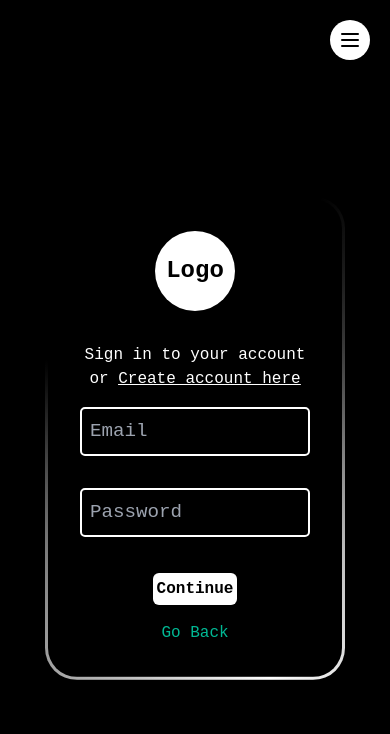
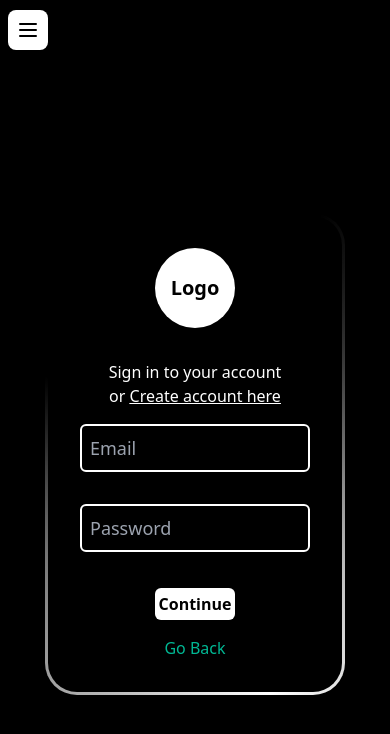
Before and after one commit to DuhanJishnu/LURN-beta, a React (Vite) app in the folder apps/frontend/: page /auth in a window 390 px wide. Shown: the top 734 px of the page. Built offline with nearby package versions, Linux system fonts and the light colour scheme; a web font is replaced by a local one.

Commit message:
modified objects and styles

```diff
--- a/apps/frontend/src/Components/MainContent.jsx
+++ b/apps/frontend/src/Components/MainContent.jsx
@@ -2,7 +2,7 @@ import "./NightSky.css";
 import LinkButton from "../Components/LinkButton.jsx";
 const MainContent = () => {
   return (
-    <section className="z-0 wrapper pt-20 sm:flex flex-auto">
+    <section className="z-0 wrapper pt-20 sm:flex flex-auto ">
      <div id="stars"></div>
       <div id="stars2"></div>
 
--- a/apps/frontend/src/Components/NightSky.css
+++ b/apps/frontend/src/Components/NightSky.css
@@ -1,5 +1,6 @@
 .wrapper {
     height: 100%;
+    width:fit-content;
     overflow: hidden;
     background: radial-gradient(ellipse at bottom, #1b2735 0%, #090a0f 100%);
 }
--- a/apps/frontend/src/Components/Portal.jsx
+++ b/apps/frontend/src/Components/Portal.jsx
@@ -2,15 +2,7 @@ import React, { useEffect } from "react";
 import styled from "styled-components";
 import { Link, useNavigate } from "react-router-dom";
 
-const Container = styled.div`
-    display: flex;
-    justify-content: center;
-    align-items: center;
-    height: 100vh;
-    background-color: black;
-    color: white;
-    font-family: "Courier New", Courier, monospace;
-`;
+
 const FormWrapper = styled.div`
   text-align: center;
   width: 30vmax; /* Default width: 30% of the larger viewport dimension */
@@ -54,60 +46,6 @@ z-index:0;
     width: 400px;
   }
 `;
-
-
-const Logo = styled.div`
-    background-color: white;
-    color: black;
-    border-radius: 50%;
-    width: 80px;
-    height: 80px;
-    margin: 0 auto 2rem auto;
-    display: flex;
-    justify-content: center;
-    align-items: center;
-    font-weight: bold;
-    font-size: 1.5rem;
-`;
-
-const Input = styled.input`
-    background-color: black;
-    color: white;
-    border: 2px solid white;
-    border-radius: 5px;
-    padding: 0.5rem;
-    width: 100%;
-    margin: 1rem 0;
-    font-size: 1.2rem;
-`;
-
-const ContinueButton = styled(Link)`
-    color: black;
-    padding: 1rem 2rem;
-    border: 2px solid black;
-    border-radius: 25px;
-    font-size: 1.2rem;
-    width: 100%;
-    margin-top: 1.5rem;
-    cursor: pointer;
-    font-weight: bold;
-
-    &:hover {
-        background-color: #019374;
-    }
-`;
-
-const GoBack = styled.a`
-    display: block;
-    margin-top: 1rem;
-    color: #00b894;
-    cursor: pointer;
-
-    &:hover {
-        text-decoration: underline;
-    }
-`;
-
 const ErrorMessage = styled.div`
     display: block;
     margin-top: 1rem;
@@ -151,33 +89,40 @@ const SignIn = ({setLogin}) => {
         }
     };
     return (
-        <Container>
+        <div className="flex justify-center items-center min-h-screen h-fit bg-black text-white font-mono">
 
-            <FormWrapper className="mt-[2rem]  px-[2rem] sm:px-[4rem] py-[1rem] pt-[2rem]">
-                <Logo>Logo</Logo>
+
+<FormWrapper className="mt-[4rem]  px-[2rem] sm:px-[4rem] py-[1rem] pt-[2rem]">
+<div className="bg-white text-black rounded-full w-20 h-20 mx-auto mb-8 flex items-center justify-center font-bold text-xl">
+  Logo
+</div>
+
     <h2>Sign in to your account</h2>
     <h3>or <u><Link onClick={()=>setLogin((e)=>!e)}>Create account here</Link></u></h3>
-                <Input
+    <input
   type="email"
   placeholder="Email"
-                    onChange={(e) => {
-                        setEmail(e.target.value);
-                    }}
+  className="bg-black text-white border-2 border-white rounded-md p-2 w-full my-4 text-lg"
+  onChange={(e) => setEmail(e.target.value)}
 />
-                <Input
+<input
   type="password"
   placeholder="Password"
-                    onChange={(e) => {
-                        setPassword(e.target.value);
-                    }}
+  className="bg-black text-white border-2 border-white rounded-md p-2 w-full my-4 text-lg"
+  onChange={(e) => setPassword(e.target.value)}
 />
+
     <button className="mt-5 bg-[white] p-1 rounded-md  hover:bg-green font-bold text-[black]" onClick={onclickHandler}>
         Continue
     </button>
-                <GoBack href="/">Go Back</GoBack>
+    <a href="/" class="block mt-4 text-[#00b894] cursor-pointer hover:underline">
+                    Go Back
+                </a>
     <ErrorMessage>{errorMessage}</ErrorMessage>
 </FormWrapper>
-        </Container>
+
+        </div>
+
     );
 };
 
@@ -217,39 +162,43 @@ const SignUp = () => {
         }
     };
     return (
-        <Container>
+        <div class="flex justify-center items-center min-h-screen h-fit bg-black text-white font-mono">
   <FormWrapper>
-                <Logo>Logo</Logo>
+                <div className="bg-white text-black rounded-full w-20 h-20 mx-auto mb-8 flex items-center justify-center font-bold text-xl">
+                Logo
+                </div>
                 <h2>Create your account</h2>
                 <h3>or <u><Link onClick={()=>setLogin((e)=>!e)}>Login here</Link></u></h3>
-                <Input
+                <input
           type="username"
           placeholder="Username"
-                    onChange={(e) => {
-                        setUsername(e.target.value);
-                    }}
+          onChange={(e) => setUsername(e.target.value)}
+          className="bg-black text-white border-2 border-white rounded-md p-2 w-full my-4 text-lg"
         />
-                <Input
+        <input
           type="email"
           placeholder="Email"
-                    onChange={(e) => {
-                        setEmail(e.target.value);
-                    }}
+          onChange={(e) => setEmail(e.target.value)}
+          className="bg-black text-white border-2 border-white rounded-md p-2 w-full my-4 text-lg"
         />
-                <Input
+        <input
           type="password"
           placeholder="Password"
-                    onChange={(e) => {
-                        setPassword(e.target.value);
-                    }}
+          onChange={(e) => setPassword(e.target.value)}
+          className="bg-black text-white border-2 border-white rounded-md p-2 w-full my-4 text-lg"
         />
                 <button className="mt-5 bg-[#00b894] p-1 rounded-md hover:bg-[#00b855]" onClick={onclickHandler}>
                     Continue
                 </button>
-                <GoBack href="/">Go Back</GoBack>
+
+                <a href="/" className="block mt-4 text-[#00b894] cursor-pointer hover:underline">
+                    Go Back
+                </a>
                 <ErrorMessage>{errorMessage}</ErrorMessage>
             </FormWrapper>
-        </Container>
+</div>
+
+
     );
 };
 
--- a/apps/frontend/src/Components/Sidebar.jsx
+++ b/apps/frontend/src/Components/Sidebar.jsx
@@ -118,13 +118,13 @@ export default function Sidebar({ children }) {
                                    </div>
                               </nav>
                          </aside>
-                         <div className="w-full h-[60px] top-0 right-0 md:hidden shadow-lg z-50 bg-transparent fixed">
+                         <div className="w-full h-[60px]  top-0 right-0 md:hidden flex items-center  shadow-lg z-50 bg-transparent fixed">
                          <button
                               onClick={() => {
                                    setShowSidebar((curr) => !curr);
                                    setExpanded(true);
                               }}
-                              className="fixed top-5 right-5 md:hidden p-2 bg-white rounded-full shadow-lg z-50"
+                              className="fixed md:hidden p-2 bg-white ml-2 rounded-lg shadow-lg z-50"
                          >
                               <Menu size={24} />
                          </button>
--- a/apps/frontend/src/pages/AboutUs.jsx
+++ b/apps/frontend/src/pages/AboutUs.jsx
@@ -31,7 +31,7 @@ function App() {
 
 
   return (
-    <div className="wrapper -z-30">
+    <div className="wrapper -z-30 min-w-[100vw] w-fit">
       <div id="stars" ></div>
       <div id="stars2" ></div>
 
--- a/apps/frontend/src/pages/Compare.jsx
+++ b/apps/frontend/src/pages/Compare.jsx
@@ -7,15 +7,12 @@ const Compare = () => {
   const [items, setItems] = useState(CompareData);
   const [droppedItems, setDroppedItems] = useState({});
 
-  // Extract unique categories
   const categories = [...new Set(CompareData.map((item) => item.category))];
 
-  // Handle drag start
   const onDragStart = (e, item) => {
     e.dataTransfer.setData("item", JSON.stringify(item));
   };
 
-  // Handle drop
   const onDrop = (e, targetCategory) => {
     const item = JSON.parse(e.dataTransfer.getData("item"));
 
@@ -30,9 +27,8 @@ const Compare = () => {
   };
 
   return (
-    <div className="main bg-black h-screen text-stone-50 p-4">
-      {/* Top draggable items */}
-      <div className="flex flex-wrap place-items-center mb-8">
+    <div className="main pt-20 bg-black h-screen text-stone-50 p-4">
+      <div className="flex flex-wrap place-items-center justify-center mb-8">
         {items.map((item) => (
           <div className="p-2 inline-block" key={item.value}>
             <div
@@ -46,7 +42,6 @@ const Compare = () => {
         ))}
       </div>
 
-      {/* Dynamic category drop areas */}
       <div className="flex space-x-4">
         {categories.map((category) => (
           <div
--- a/apps/frontend/src/pages/Contact.jsx
+++ b/apps/frontend/src/pages/Contact.jsx
@@ -2,10 +2,10 @@ import React from "react";
 
 const Contact = () => {
     return (
-        <section className="wrapper h-[100vh]">
+        <section className="wrapper h-[100vh] ">
             <div id="stars"></div>
       <div id="stars2"></div>
-      <div id="stars3"></div>
+
         </section>
     );
 };
--- a/apps/frontend/src/pages/OurVision.jsx
+++ b/apps/frontend/src/pages/OurVision.jsx
@@ -3,7 +3,7 @@ import "../Components/NightSky.css";
 
 const OurVision = () => {
     return (
-      <div className="wrapper h-screen">
+      <div className="wrapper min-h-[100vh] h-fit min-w-[100vw] w-fit">
       <div id="stars"></div>
       <div id="stars2"></div>
 
```
Lines whose indentation alone changed are shown as unchanged.
